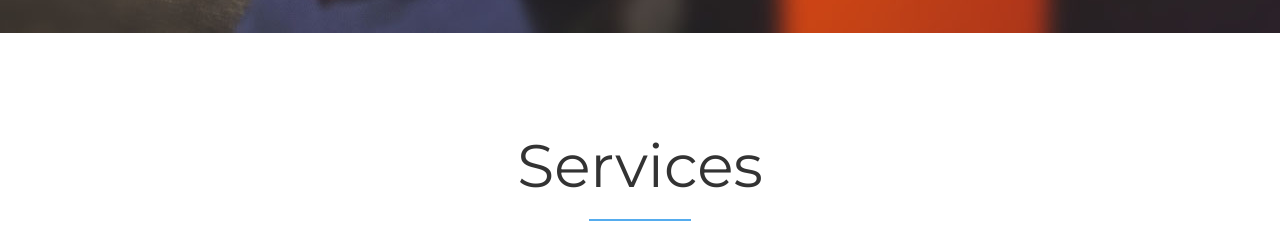
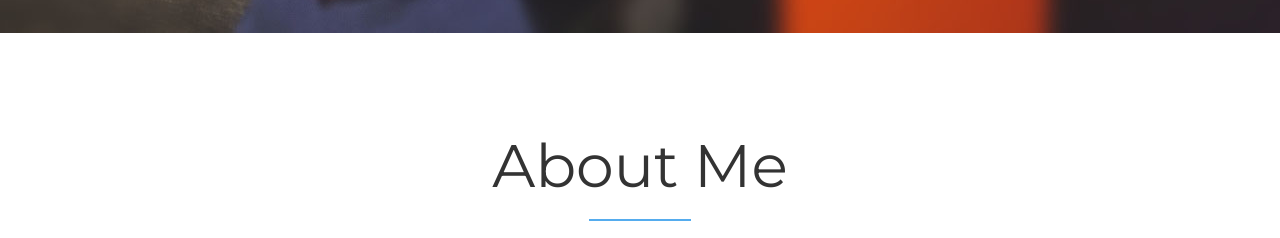
Before and after one commit to mennaelsadaany/mennaelsadaany.github.io, a plain HTML site: page index.html in a window 1280 px wide. Shown: the part 820-1058 px from the top of the page. Drawn offline with Linux system fonts and the light colour scheme.

Commit message:
changed service to about me

```diff
--- a/index.html
+++ b/index.html
@@ -83,7 +83,7 @@
 		<div class="container">
 			<div class="row">
 				<div class="col-md-12 text-center wow bounceIn">
-					<h2>Services</h2>
+					<h2>About Me</h2>
 					<hr>
 					<h4>we specialize in web and mobile</h4>
 				</div>
```
